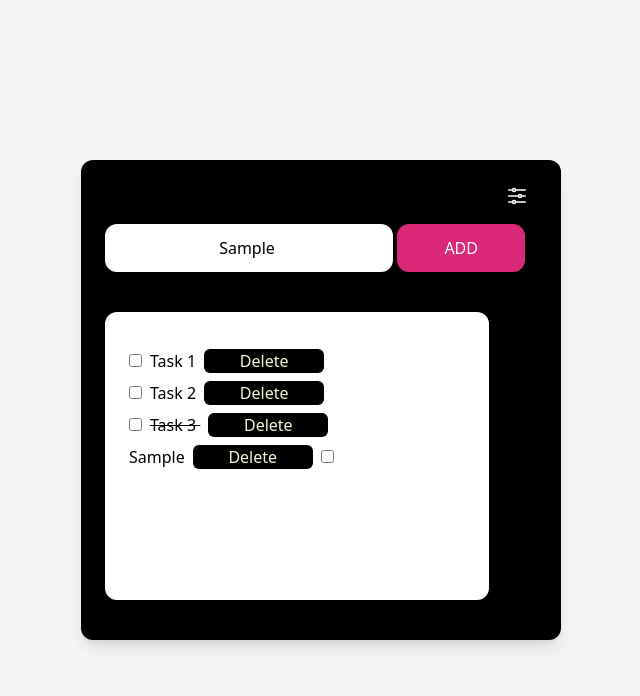
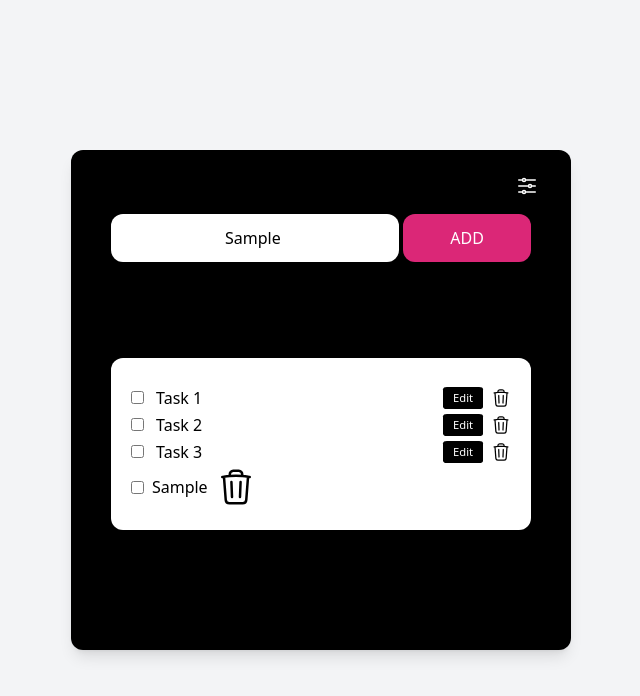
Before and after one commit to MbusyaNgesa/GRP_PROJ, a website: page index.html in a window 1280 px wide. Both pictures are taken after typing "Sample" into the empty fields and a click on the button "ADD". Shown: the whole page, without its empty margins (319-959 px from the left). Drawn offline with Linux system fonts and the light colour scheme.

Commit message:
Deposit Event

```diff
--- a/index.html
+++ b/index.html
@@ -1,37 +1,102 @@
 <!DOCTYPE html>
 <html lang="en">
-
   <head>
-    <meta charset="UTF-8">
-    <meta name="viewport" content="width=device-width, initial-scale=1.0">
+    <meta charset="UTF-8" />
+    <meta name="viewport" content="width=device-width, initial-scale=1.0" />
     <title>To Do List</title>
   </head>
-<link href="public/style.css" rel="stylesheet">
-<link href="src/input.css" rel="stylesheet">
+  <link href="public/style.css" rel="stylesheet" />
+  <!-- <link href="src/input.css" rel="stylesheet" /> -->
+  <link
+    rel="stylesheet"
+    href="https://use.fontawesome.com/releases/v5.15.3/css/all.css"
+    integrity="sha384-SZXxX4whJ79/gErwcOYf+zWLeJdY/qpuqC4cAa9rOGUstPomtqpuNWT9wdPEn2fk"
+    crossorigin="anonymous"
+  />
+
   <body>
-
-    <div class="pt-20 min-h-screen bg-gray-100 flex items-center justify-center">
-        <section class="relative rounded-xl overflow-hidden text-white shadow-lg p-60 mb-20 mx-auto bg-black">
-          <svg xmlns="http://www.w3.org/2000/svg" fill="none" viewBox="0 0 24 24" stroke-width="1.5" stroke="currentColor" class="size-6 absolute top-6 right-8">
-                <path stroke-linecap="round" stroke-linejoin="round" d="M10.5 6h9.75M10.5 6a1.5 1.5 0 1 1-3 0m3 0a1.5 1.5 0 1 0-3 0M3.75 6H7.5m3 12h9.75m-9.75 0a1.5 1.5 0 0 1-3 0m3 0a1.5 1.5 0 0 0-3 0m-3.75 0H7.5m9-6h3.75m-3.75 0a1.5 1.5 0 0 1-3 0m3 0a1.5 1.5 0 0 0-3 0m-9.75 0h9.75" />
+    <div
+      class="pt-20 min-h-screen bg-gray-100 flex items-center justify-center"
+    >
+      <section
+        class="relative rounded-xl overflow-hidden text-white shadow-lg p-10 mb-20 mx-auto bg-black"
+      >
+        <svg
+          xmlns="http://www.w3.org/2000/svg"
+          fill="none"
+          viewBox="0 0 24 24"
+          stroke-width="1.5"
+          stroke="currentColor"
+          class="size-6 absolute top-6 right-8"
+        >
+          <path
+            stroke-linecap="round"
+            stroke-linejoin="round"
+            d="M10.5 6h9.75M10.5 6a1.5 1.5 0 1 1-3 0m3 0a1.5 1.5 0 1 0-3 0M3.75 6H7.5m3 12h9.75m-9.75 0a1.5 1.5 0 0 1-3 0m3 0a1.5 1.5 0 0 0-3 0m-3.75 0H7.5m9-6h3.75m-3.75 0a1.5 1.5 0 0 1-3 0m3 0a1.5 1.5 0 0 0-3 0m-9.75 0h9.75"
+          />
         </svg>
-              <section class="absolute top-10 mt-6 left-6 ">
-                <input type="text" placeholder="to do" class="input left-6 w-72 p-3 pl-2 rounded-xl text-center text-black">
-                <button class="add rounded-xl bg-pink-600 p-3 w-32 ">ADD</button>
+        <section class="mt-6">
+          <div class="row">
+            <input
+              type="text"
+              placeholder="to do"
+              class="input left-6 w-72 p-3 pl-2 rounded-xl text-center text-black"
+            />
+            <button class="add rounded-xl bg-pink-600 p-3 w-32">ADD</button>
+          </div>
         </section>
 
-              <section class=" absolute top-14 left-6 mt-24 w-full max-w-sm rounded-xl overflow-hidden text-black shadow-lg p-36 mb-20 mx-auto bg-white">
-                <div class="absolute top-6 mt-2 left-6 form">
+        <section
+          class="mt-24 w-full p-5 rounded-xl overflow-hidden text-black shadow-lg min-h-40 mb-20 mx-auto bg-white"
+        >
+          <div class="mt-2 form">
             <ul id="items" class="list">
-                      <li class="listItem"><input type="checkbox" class="mr-2 checkBox">Task 1<button class="btnDel delete">Delete</button></li>
-                      <li class="listItem"><input type="checkbox" class="mr-2 checkBox">Task 2<button class="btnDel delete">Delete</button></li>
-                      <li class="listItem"><input type="checkbox" class="mr-2 checkBox"><strike class="strike">Task 3 </strike><button class="btnDel delete">Delete</button></li>
-
+              <li class="listItem flex items-center justify-between">
+                <div class="">
+                  <input type="checkbox" class="mr-2 checkBox" />
+                  <span>Task 1</span>
+                </div>
+                <div class="flex items-center">
+                  <button class="btnEdit">Edit</button>
+                  <button class="btnDel delete">
+                    <img src="./public/img/trash.svg" width="20" alt="" />
+                  </button>
+                </div>
+              </li>
+              <li class="listItem flex items-center justify-between">
+                <div class="">
+                  <input type="checkbox" class="mr-2 checkBox" />
+                  <span>Task 2</span>
+                </div>
+                <div class="flex items-center">
+                  <button class="btnEdit">Edit</button>
+                  <button class="btnDel delete">
+                    <img src="./public/img/trash.svg" width="20" alt="" />
+                  </button>
+                </div>
+              </li>
+              <li class="listItem flex items-center justify-between">
+                <div class="">
+                  <input type="checkbox" class="mr-2 checkBox" />
+                  <span>Task 3</span>
+                </div>
+                <div class="flex items-center">
+                  <button class="btnEdit">Edit</button>
+                  <button class="btnDel delete">
+                    <img src="./public/img/trash.svg" width="20" alt="" />
+                  </button>
+                </div>
+              </li>
             </ul>
           </div>
         </section>
       </section>
     </div>
+
+    <!-- <div class="editContainer absolute top-[50%] left-[50%] bg-slate-200 p-20">
+      <input type="text" />
+      <button>Edit</button>
+    </div> -->
     <script src="script.js"></script>
   </body>
 </html>
--- a/script.js
+++ b/script.js
@@ -1,53 +1,68 @@
-let addButton = document.querySelector('.add');
-let listItems = document.querySelector('#items');
-let checkTask = document.querySelector('.checkBox');
+let addButton = document.querySelector(".add");
+let listItems = document.querySelector("#items");
+let checkTasks = document.querySelectorAll(".checkBox");
 
-addButton.addEventListener('click', addTask);
-listItems.addEventListener('click', removeTask);
-checkTask.addEventListener('click', checkBox);
+checkTasks.forEach((checkTask) => {
+  checkTask.addEventListener("click", checkBox);
+});
 
-function addTask(e){
+addButton.addEventListener("click", addTask);
+listItems.addEventListener("click", removeTask);
+
+function addTask(e) {
   //Adding a task to the input field then have it appear on the screen
-    let newTask = document.querySelector('.input').value; //Get input value in the input field
-    let list = document.createElement('li');
-    list.className = 'listItem';
+  let newTask = document.querySelector(".input").value; //Get input value in the input field
+  let list = document.createElement("li");
+  list.className = "listItem flex items-center";
 
-    list.appendChild(document.createTextNode(newTask)); //The new added element is added to the screen
-    listItems.appendChild(list);
+  //Add Checkbox
+  let checkBtn = document.createElement("input");
+  // console.log(checkBtn);
+  checkBtn.type = "checkbox";
+  checkBtn.className = "mr-2";
+  // console.log(checkBtn);
+  //   checkBtn.appendChild(document.createTextNode(checkBtn));
+  checkBtn.addEventListener("click", checkBox);
+  list.appendChild(checkBtn);
+
+  let taskText = document.createElement("span");
+  taskText.appendChild(document.createTextNode(newTask));
+  list.appendChild(taskText); //The new added element is added to the screen
 
   //Creating the delete button and adds when "ADD" button is clicked
-    let deleteBtn = document.createElement('button');
+  let deleteBtn = document.createElement("button");
   // console.log(deleteBtn);
-    deleteBtn.className = 'btnDel delete';
+  deleteBtn.className = "btnDel delete flex items-center";
   // console.log(deleteBtn)
-    deleteBtn.appendChild(document.createTextNode('Delete')); //Adding button content
-    list.appendChild(deleteBtn) //Append button to list
+  let trash = document.createElement("img");
 
-    //Add Checkbox
-    let checkBtn = document.createElement('input');
-    // console.log(checkBtn);
-    checkBtn.type = 'checkbox';
-    checkBtn.className = 'ml-2';
-    // console.log(checkBtn);
-    checkBtn.appendChild(document.createTextNode(checkBtn));
-    list.appendChild(checkBtn);
+  trash.src = "./public/img/trash.svg";
+  trash.alt = "Delete Icon";
+  trash.width = 40;
+
+  deleteBtn.appendChild(trash); //Adding button content
+  list.appendChild(deleteBtn); //Append button to list
+
+  listItems.appendChild(list);
 }
 
-function removeTask(e){
-    if(e.target.classList.contains('btnDel')){
-        let deleteTask = e.target.parentElement; //Targeting parentElement where 'btnDel' is at
-        console.log(deleteTask)
+function removeTask(e) {
+  console.log("here");
+  if (e.target.parentElement.classList.contains("btnDel")) {
+    let deleteTask = e.target.parentElement.parentElement.parentElement; //Targeting parentElement where 'btnDel' is at
+    console.log(deleteTask);
     deleteTask.remove();
   }
 }
 
-function checkBox(e){
-    let task = document.querySelector('.listItem')
+function checkBox(e) {
+  //   let task = document.querySelector(".listItem");
 
-    if(this.checked){
-        task.style.textDecoration = 'line-through'
-    }
-    else{
-        task.style.textDecoration = 'none'
+  let taskText = e.target.nextElementSibling;
+
+  if (e.target.checked) {
+    taskText.style.textDecoration = "line-through";
+  } else {
+    taskText.style.textDecoration = "none";
   }
 }
--- a/src/input.css
+++ b/src/input.css
@@ -2,14 +2,26 @@
 @tailwind components;
 @tailwind utilities;
 
-.btnDel{
-    background-color: black;
-    color:beige;
-    border-radius: 6px;
-    margin-top: 5px;
-    margin-left: 8px;
-    width: 15vh;
+.btnDel {
+  /* background-color: black; */
+  color: beige;
+  border-radius: 6px;
+  /* margin-top: 5px; */
+  margin-left: 8px;
+  /* width: 15vh; */
 }
-.listItem{
-    margin-bottom: 3px;
+
+.btnEdit {
+  background-color: black;
+  color: white;
+  padding: 3px 10px;
+  font-size: 0.7rem;
+  border-radius: 10%;
 }
+
+ul {
+  width: 100%;
+}
+.listItem {
+  margin-bottom: 3px;
+}
```
Also changed, not shown: public/img/trash.svg (added), public/style.css. Lines whose indentation alone changed are shown as unchanged.
